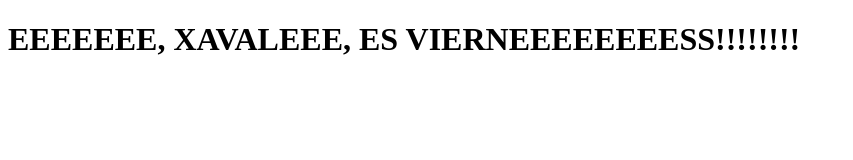
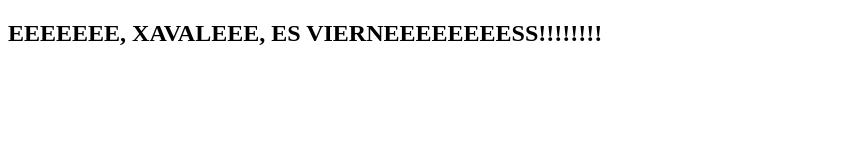
Before and after one commit to JoanJosep33/CursoGIT_ABorio, a plain HTML site: page viernes.html in a window 1280 px wide. Shown: the whole page, without its empty margins (0-853 px from the left). Drawn offline with Linux system fonts and the light colour scheme.

```diff
--- a/viernes.html
+++ b/viernes.html
@@ -7,8 +7,8 @@
     <title>ES VIERNES</title>
 </head>
 <body>
-    <h1 id="hola">
+    <h2 id="hola">
         EEEEEEE, XAVALEEE, ES VIERNEEEEEEEESS!!!!!!!!
-    </h1>
+    </h2>
 </body>
 </html>
```
